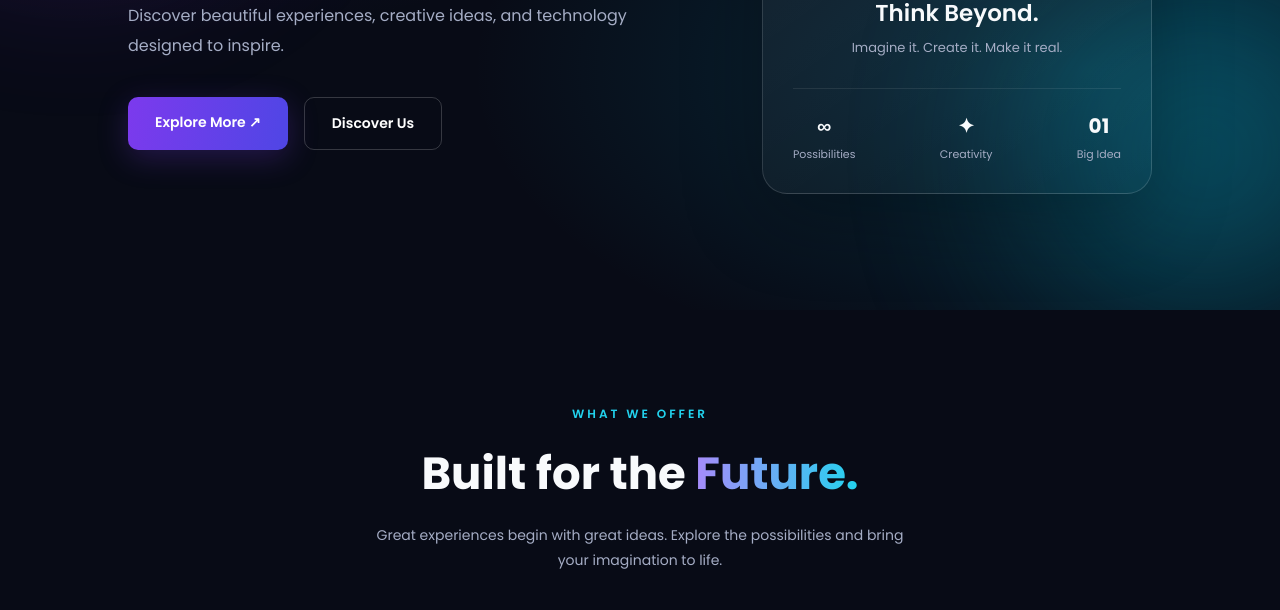
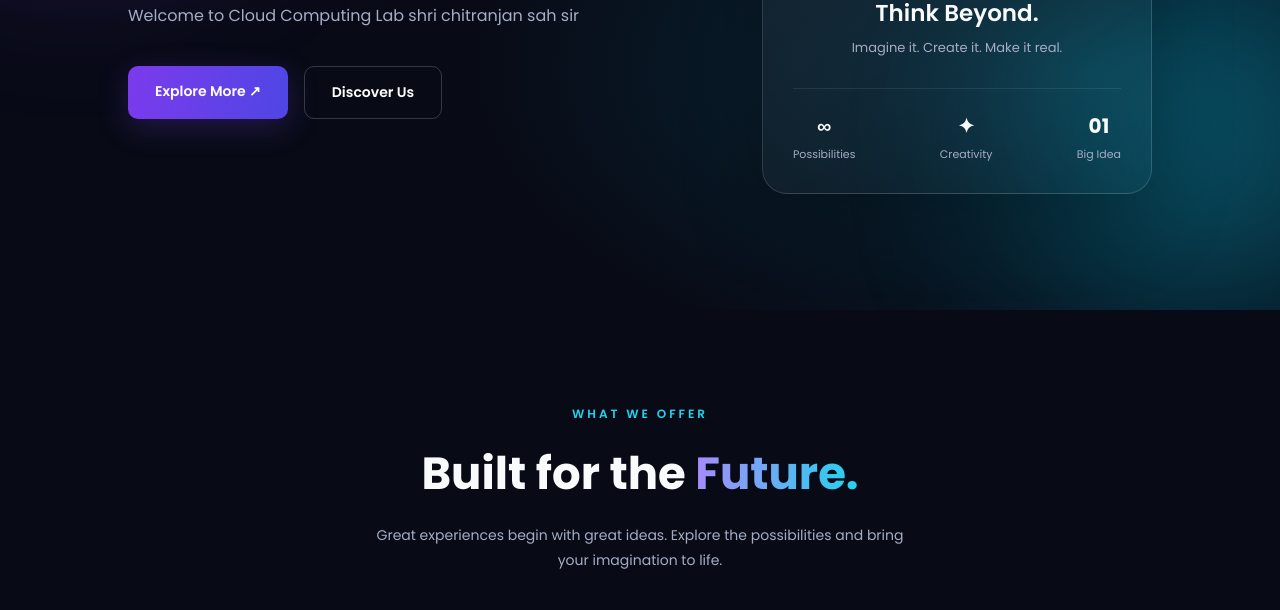
Before and after one commit to shubhajyotimitra/cloud-devops, a plain HTML site: page index.html in a window 1280 px wide. Shown: the part 490-1100 px from the top of the page. Drawn offline with Linux system fonts and the light colour scheme.

Commit message:
second time change

```diff
--- a/index.html
+++ b/index.html
@@ -582,9 +582,7 @@ footer strong {
         </h1>
 
         <p>
-            Welcome to a world where imagination meets innovation.
-            Discover beautiful experiences, creative ideas, and
-            technology designed to inspire.
+            Welcome to Cloud Computing Lab shri chitranjan sah sir
         </p>
 
         <div class="buttons">
```
